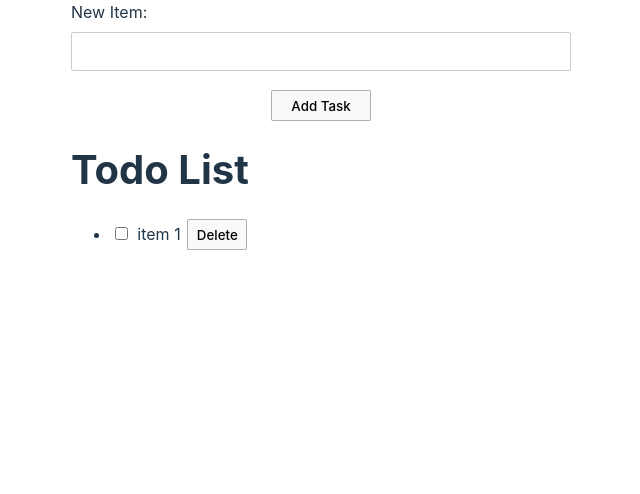
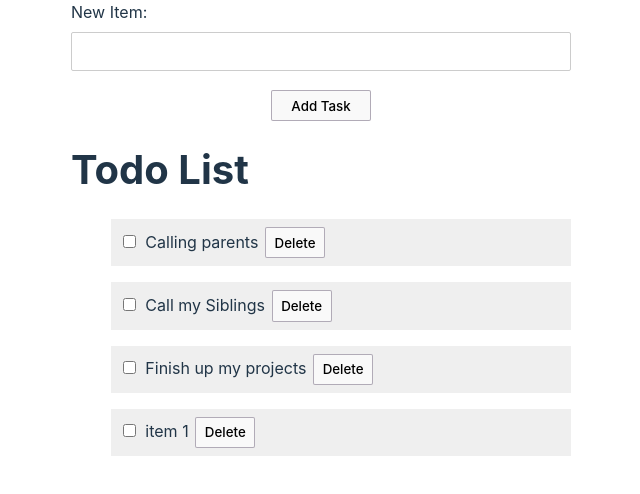
Before and after one commit to gerald-ssebaggala/completed_simple_tasks_react_app, a React (Vite) app: page / in a window 1280 px wide. Shown: the top 494 px of the page, without its empty margins (319-959 px from the left). Built offline with nearby package versions, Linux system fonts and the light colour scheme.

Commit message:
update task display

```diff
--- a/src/Components/Form.jsx
+++ b/src/Components/Form.jsx
@@ -1,17 +1,53 @@
+import { useState } from "react";
+
 const Form = () => {
+  const [task, setTask] = useState("");
+
+  const [taskList, setTaskList] = useState([
+    "Calling parents",
+    "Call my Siblings",
+    "Finish up my projects",
+  ]);
+
+  function handleChange(e) {
+    setTask(e.target.value);
+  }
+
+  function handleAddTask() {
+    setTaskList((prestate) => [...prestate]);
+    console.log("added");
+  }
+
   return (
     <div>
-      <form>
+      <form onSubmit={(e) => e.preventDefault()}>
         <div className="form-row">
           <label htmlFor="item">New Item:</label>
-          <input type="text" id="item" autoComplete="off" />
+          <input
+            type="text"
+            id="item"
+            autoComplete="off"
+            value={task}
+            onChange={handleChange}
+          />
         </div>
-        <button className="btn add-task_btn">Add Task</button>
+        <button className="btn add-task_btn" onClick={handleAddTask}>
+          Add Task
+        </button>
       </form>
 
       <h1 className="title">Todo List</h1>
 
       <ul className="todo-list">
+        {taskList.map((task, id) => (
+          <li className="task" key={id}>
+            <label htmlFor="">
+              <input type="checkbox" id="checkbox" />
+              {task}
+            </label>
+            <button className="btn delete_btn">Delete</button>
+          </li>
+        ))}
         <li className="task">
           <label htmlFor="">
             <input type="checkbox" id="checkbox" />
--- a/src/index.css
+++ b/src/index.css
@@ -78,6 +78,15 @@ form,
   border: 1px solid #747bff;
   background-color: #747bff;
 }
+
+/* Task */
+
+.task {
+  list-style: none;
+  margin: 1em 0;
+  padding: 0.5em;
+  background-color: #cccccc4e;
+}
 @media (prefers-color-scheme: light) {
   :root {
     color: #213547;
```
